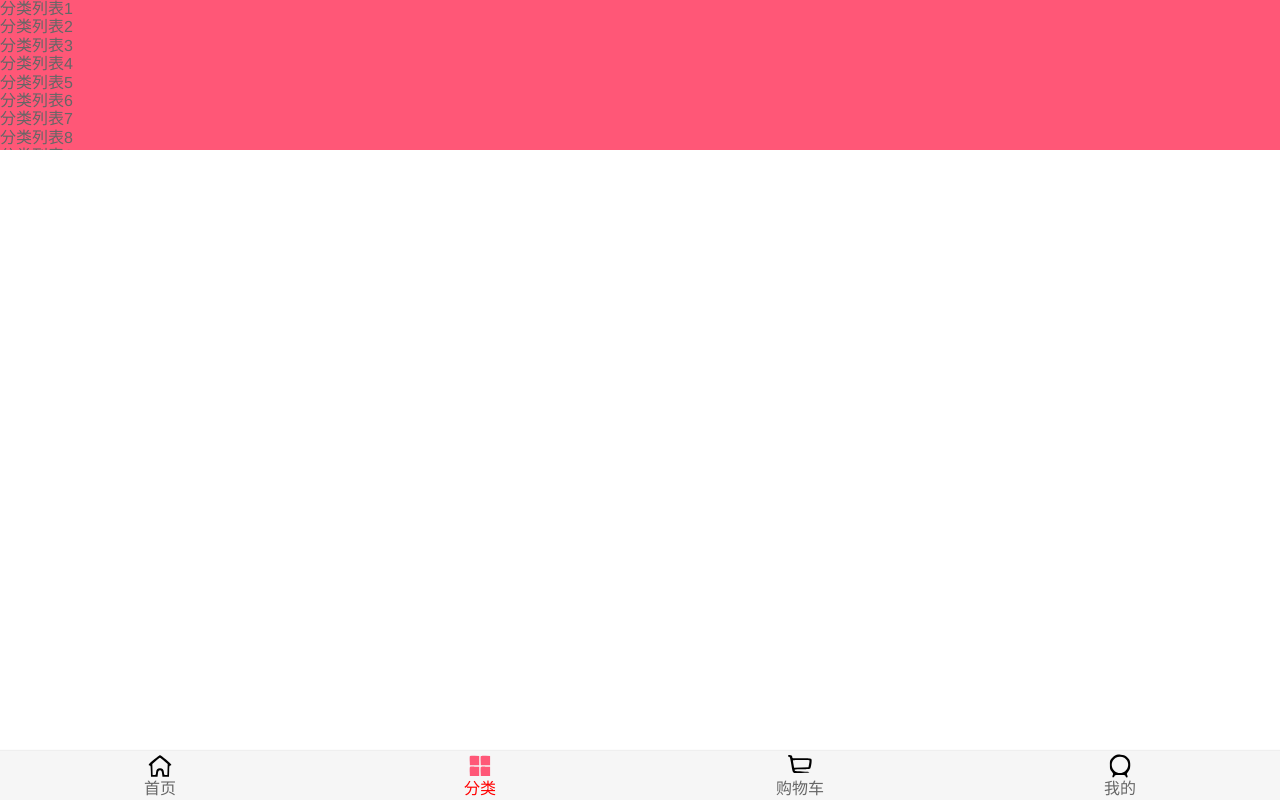
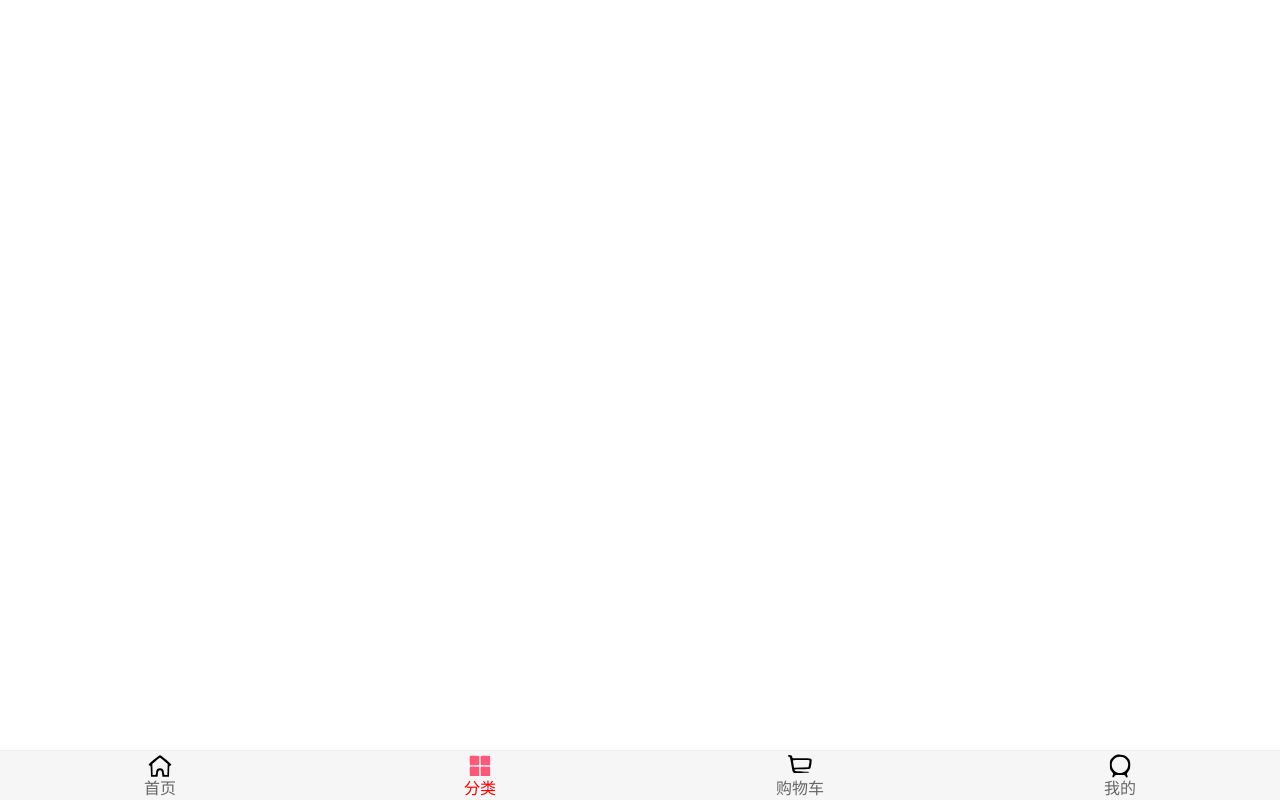
Before and after one commit to 18363008965/supermallresp, a Vue app: page /#/category in a window 1280 px wide. Built offline with nearby package versions, Linux system fonts and the light colour scheme.

Commit message:
'第六次提交了'

```diff
--- a/package.json
+++ b/package.json
@@ -8,7 +8,7 @@
   },
   "dependencies": {
     "axios": "^0.20.0",
-    "better-scroll": "^2.0.4",
+    "better-scroll": "^1.13.2",
     "core-js": "^3.6.5",
     "vue": "^2.6.11",
     "vue-router": "^3.4.3"
--- a/src/App.vue
+++ b/src/App.vue
@@ -1,5 +1,5 @@
 <template>
-  <div id="app">
+  <div id="app" class="wrapper">
     <router-view></router-view>
     <main-tab-bar></main-tab-bar>
   </div>
--- /dev/null
+++ b/src/components/common/scroll/Scroll.vue
@@ -0,0 +1,35 @@
+<template>
+  <div class="wrapper" ref="wrapper">
+    <div class="content">
+      <slot></slot>
+    </div>
+  </div>
+</template>
+
+<script>
+  import bScroll from 'better-scroll'
+
+  export default {
+    name: "Scroll",
+    data() {
+      return {
+        scroll: null
+      }
+    },
+    mounted() {
+      // 1.创建BScroll对象
+      this.scroll = new bScroll(this.$refs.wrapper, {
+        probeType: 3,
+      })
+    },
+    methods: {
+      scrollTo(x, y, time=300) {
+        this.scroll.scrollTo(x, y , time)
+      }
+    }
+  }
+</script>
+
+<style scoped>
+
+</style>
--- /dev/null
+++ b/src/components/content/backTop/BackTop.vue
@@ -0,0 +1,24 @@
+<template>
+  <div class="back-top">
+    <img src="~assets/img/common/top.png" alt="">
+  </div>
+</template>
+
+<script>
+  export default {
+      name: "BackTop"
+  }
+</script>
+
+<style scoped>
+  .back-top {
+    position: fixed;
+    right: 8px;
+    bottom: 55px;
+  }
+
+  .back-top img {
+    width: 43px;
+    height: 43px;
+  }
+</style>
--- a/src/network/request.js
+++ b/src/network/request.js
@@ -6,7 +6,7 @@ import axios from 'axios'
 export function request(config) {
   // 1.创建axios的实例
   const instance = axios.create({
-    baseURL: 'http://123.207.32.32:8000',
+    baseURL: '',
     timeout: 5000
   })
 
--- a/src/views/category/Category.vue
+++ b/src/views/category/Category.vue
@@ -1,135 +1,13 @@
 <template>
-  <!-- better-scroll滚动效果的演示 -->
-  <div class="wripper">
-    <ul>
-      <li>分类列表1</li>
-      <li>分类列表2</li>
-      <li>分类列表3</li>
-      <li>分类列表4</li>
-      <li>分类列表5</li>
-      <li>分类列表6</li>
-      <li>分类列表7</li>
-      <li>分类列表8</li>
-      <li>分类列表9</li>
-      <li>分类列表10</li>
-      <li>分类列表11</li>
-      <li>分类列表12</li>
-      <li>分类列表13</li>
-      <li>分类列表14</li>
-      <li>分类列表15</li>
-      <li>分类列表16</li>
-      <li>分类列表17</li>
-      <li>分类列表18</li>
-      <li>分类列表19</li>
-      <li>分类列表20</li>
-      <li>分类列表21</li>
-      <li>分类列表22</li>
-      <li>分类列表23</li>
-      <li>分类列表24</li>
-      <li>分类列表25</li>
-      <li>分类列表26</li>
-      <li>分类列表27</li>
-      <li>分类列表28</li>
-      <li>分类列表29</li>
-      <li>分类列表30</li>
-      <li>分类列表31</li>
-      <li>分类列表32</li>
-      <li>分类列表33</li>
-      <li>分类列表34</li>
-      <li>分类列表35</li>
-      <li>分类列表36</li>
-      <li>分类列表37</li>
-      <li>分类列表38</li>
-      <li>分类列表39</li>
-      <li>分类列表40</li>
-      <li>分类列表41</li>
-      <li>分类列表42</li>
-      <li>分类列表43</li>
-      <li>分类列表44</li>
-      <li>分类列表45</li>
-      <li>分类列表46</li>
-      <li>分类列表47</li>
-      <li>分类列表48</li>
-      <li>分类列表49</li>
-      <li>分类列表50</li>
-      <li>分类列表51</li>
-      <li>分类列表52</li>
-      <li>分类列表53</li>
-      <li>分类列表54</li>
-      <li>分类列表55</li>
-      <li>分类列表56</li>
-      <li>分类列表57</li>
-      <li>分类列表58</li>
-      <li>分类列表59</li>
-      <li>分类列表60</li>
-      <li>分类列表61</li>
-      <li>分类列表62</li>
-      <li>分类列表63</li>
-      <li>分类列表64</li>
-      <li>分类列表65</li>
-      <li>分类列表66</li>
-      <li>分类列表67</li>
-      <li>分类列表68</li>
-      <li>分类列表69</li>
-      <li>分类列表70</li>
-      <li>分类列表71</li>
-      <li>分类列表72</li>
-      <li>分类列表73</li>
-      <li>分类列表74</li>
-      <li>分类列表75</li>
-      <li>分类列表76</li>
-      <li>分类列表77</li>
-      <li>分类列表78</li>
-      <li>分类列表79</li>
-      <li>分类列表80</li>
-      <li>分类列表81</li>
-      <li>分类列表82</li>
-      <li>分类列表83</li>
-      <li>分类列表84</li>
-      <li>分类列表85</li>
-      <li>分类列表86</li>
-      <li>分类列表87</li>
-      <li>分类列表88</li>
-      <li>分类列表89</li>
-      <li>分类列表90</li>
-      <li>分类列表91</li>
-      <li>分类列表92</li>
-      <li>分类列表93</li>
-      <li>分类列表94</li>
-      <li>分类列表95</li>
-      <li>分类列表96</li>
-      <li>分类列表97</li>
-      <li>分类列表98</li>
-      <li>分类列表99</li>
-      <li>分类列表100</li>
-    </ul>
-  </div>
+  <h2></h2>
 </template>
 
 <script>
-  //导入better-scroll
-  import BScroll from 'better-scroll';
-
   export default {
     name: "Category",
-    data() {
-      return {
-        scroll: null
-      }
-    },
-    mounted() {
-      this.scroll = new BScroll(document.querySelector('.wripper'),{
-
-      })
-    }
   }
 </script>
 
 <style scoped>
-  .wripper {
-    height: 150px;
-    background-color: #ff5777;
-    overflow: hidden;
-    overflow-y: scroll;
-  }
+
 </style>
--- a/src/views/home/Home.vue
+++ b/src/views/home/Home.vue
@@ -1,18 +1,15 @@
 <template>
-  <div id="home">
+  <div id="home" class="wrapper">
     <nav-bar class="home-nav"><div slot="center">购物街</div></nav-bar>
-    <home-swiper :banners="banners"/>
-    <recommend-view :recommends="recommends"/>
-    <feature-view/>
-    <tab-control :titles="['流行','新款','流行']" class="tab-control" @tabClick="tabClick"/>
-    <goods-list :goods="showGoods"/>
-    <ul>
-      <li>1111</li>
-      <li>1111</li>
-      <li>1111</li>
-      <li>1111</li>
-      <li>1111</li>
-    </ul>
+    <scroll class="content" ref="scroll">
+      <home-swiper :banners="banners"/>
+      <recommend-view :recommends="recommends"/>
+      <feature-view/>
+      <tab-control :titles="['流行','新款','流行']" class="tab-control" @tabClick="tabClick"/>
+      <goods-list :goods="showGoods"/>
+    </scroll>
+
+    <back-top @click.native="backClick"/>
   </div>
 </template>
 
@@ -24,6 +21,8 @@
   import NavBar from 'components/common/navbar/NavBar';
   import TabControl from "components/content/tabControl/TabControl";
   import GoodsList from "components/content/goods/GoodsList";
+  import Scroll from "components/common/scroll/Scroll";
+  import BackTop from "components/content/backTop/BackTop";
 
   import { getHomeMultidata, getHomeGoods } from "../../network/home";
 
@@ -35,7 +34,9 @@
       FeatureView,
       NavBar,
       TabControl,
-      GoodsList
+      GoodsList,
+      Scroll,
+      BackTop
     },
     data() {
       return {
@@ -81,6 +82,9 @@
             break;
         }
       },
+      backClick() {
+        this.$refs.scroll.scrollTo(0,0);
+      },
 
       /*
       * 网络请求相关的方法
@@ -111,8 +115,9 @@
 
 <style scoped>
   #home {
-    padding-top: 44px;
-
+    /*padding-top: 44px;*/
+    height: 100vh;
+    position: relative;
   }
 
   .home-nav {
@@ -131,4 +136,14 @@
     top: 44px;
     z-index: 9;
   }
+
+  .content {
+    overflow: hidden;
+
+    position: absolute;
+    top: 44px;
+    bottom: 49px;
+    left: 0;
+    right: 0;
+  }
 </style>
```
Also changed, not shown: src/总结.js (added, +19 -0 lines), 1 other file (tests, documents, lock files or other folders).
